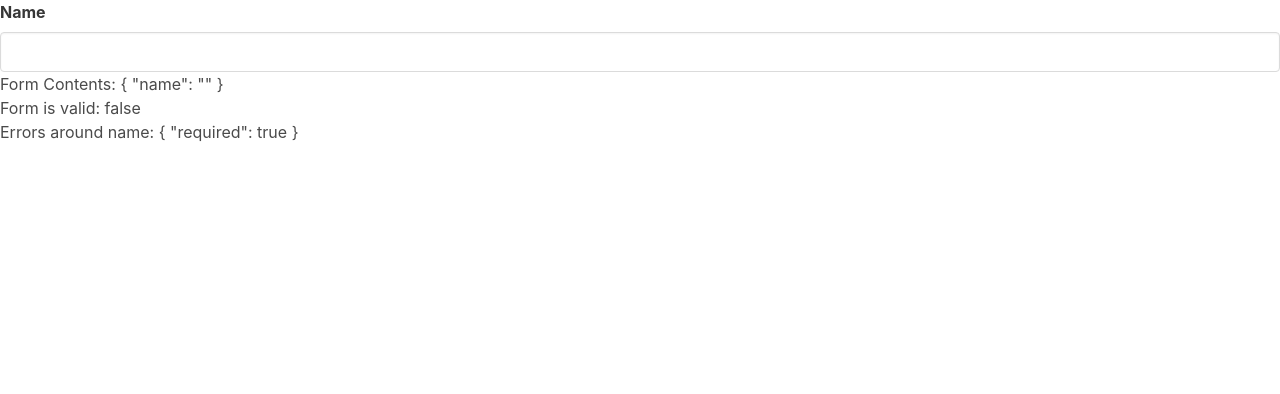
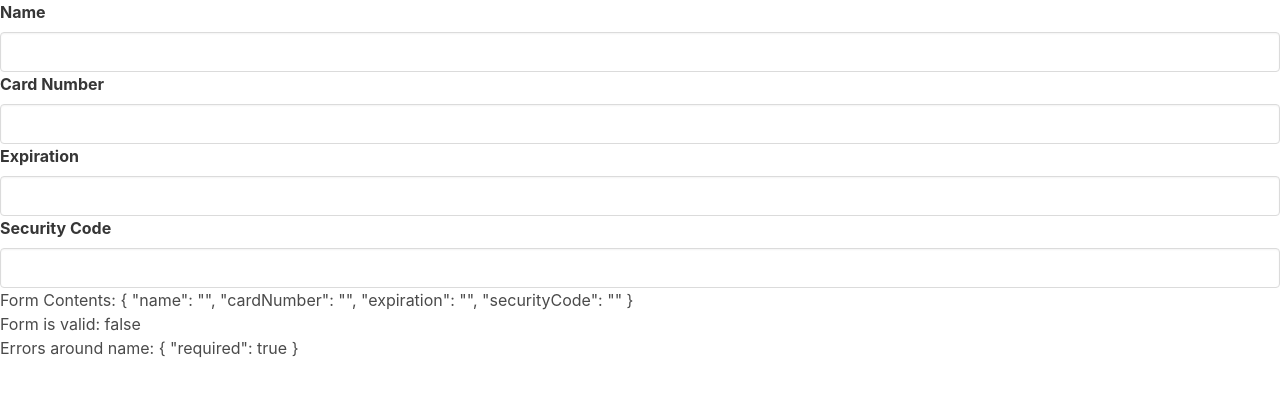
Before and after one commit to rcvrygirl/credit-card-form, an Angular app: page / in a window 1280 px wide. Shown: the top 394 px of the page. Built offline with nearby package versions, Linux system fonts and the light colour scheme.

Commit message:
add other form inputs

```diff
--- a/src/app/card-form/card-form.component.html
+++ b/src/app/card-form/card-form.component.html
@@ -1,5 +1,8 @@
 <form [formGroup]="cardForm">
 <app-input label="Name" [control]="cardForm.get('name')"></app-input>
+<app-input label="Card Number" [control]="cardForm.get('cardNumber')"></app-input>
+<app-input label="Expiration" [control]="cardForm.get('expiration')"></app-input>
+<app-input label="Security Code" [control]="cardForm.get('securityCode')"></app-input>
 </form>
 
 <div>Form Contents: {{ cardForm.value | json }}</div>
--- a/src/app/card-form/card-form.component.ts
+++ b/src/app/card-form/card-form.component.ts
@@ -12,7 +12,10 @@ export class CardFormComponent implements OnInit {
       Validators.required,
       Validators.minLength(3),
       Validators.pattern('[a-zA-Z ]*')
-    ])
+    ]),
+    cardNumber: new FormControl(''),
+    expiration: new FormControl(''),
+    securityCode: new FormControl('')
   })
   constructor() {
     console.log(this.cardForm.get('name'))
```
